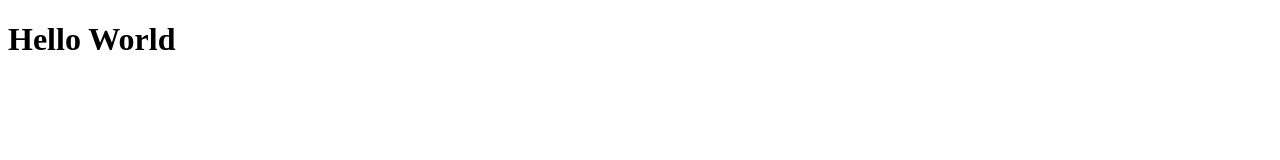
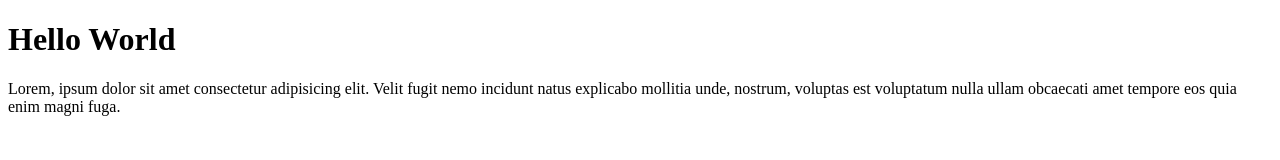
Before and after one commit to espero-soft/sync-project, a plain HTML site: page index.html in a window 1280 px wide. Drawn offline with Linux system fonts and the light colour scheme.

Commit message:
add paragraph

```diff
--- a/index.html
+++ b/index.html
@@ -8,5 +8,8 @@
 </head>
 <body>
     <h1>Hello World</h1>
+    <p>
+        Lorem, ipsum dolor sit amet consectetur adipisicing elit. Velit fugit nemo incidunt natus explicabo mollitia unde, nostrum, voluptas est voluptatum nulla ullam obcaecati amet tempore eos quia enim magni fuga.
+    </p>
 </body>
 </html>
```
